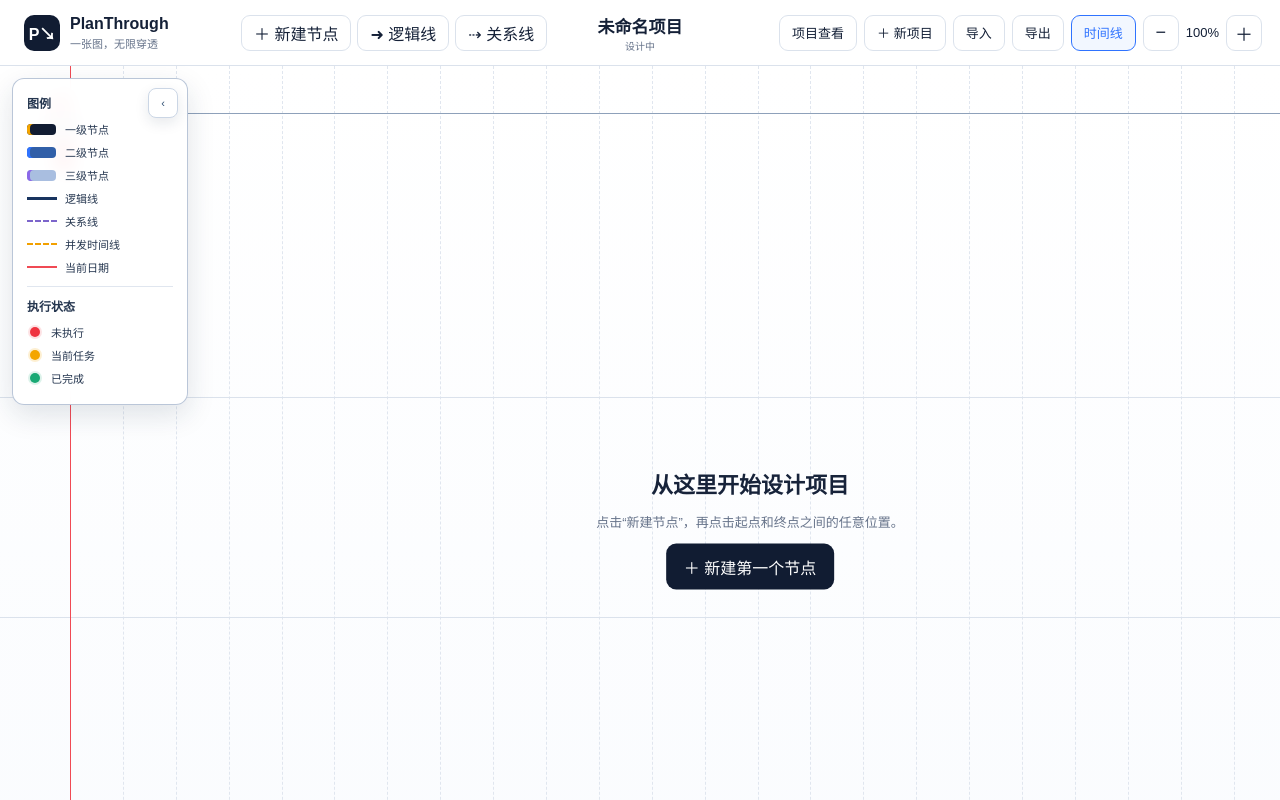
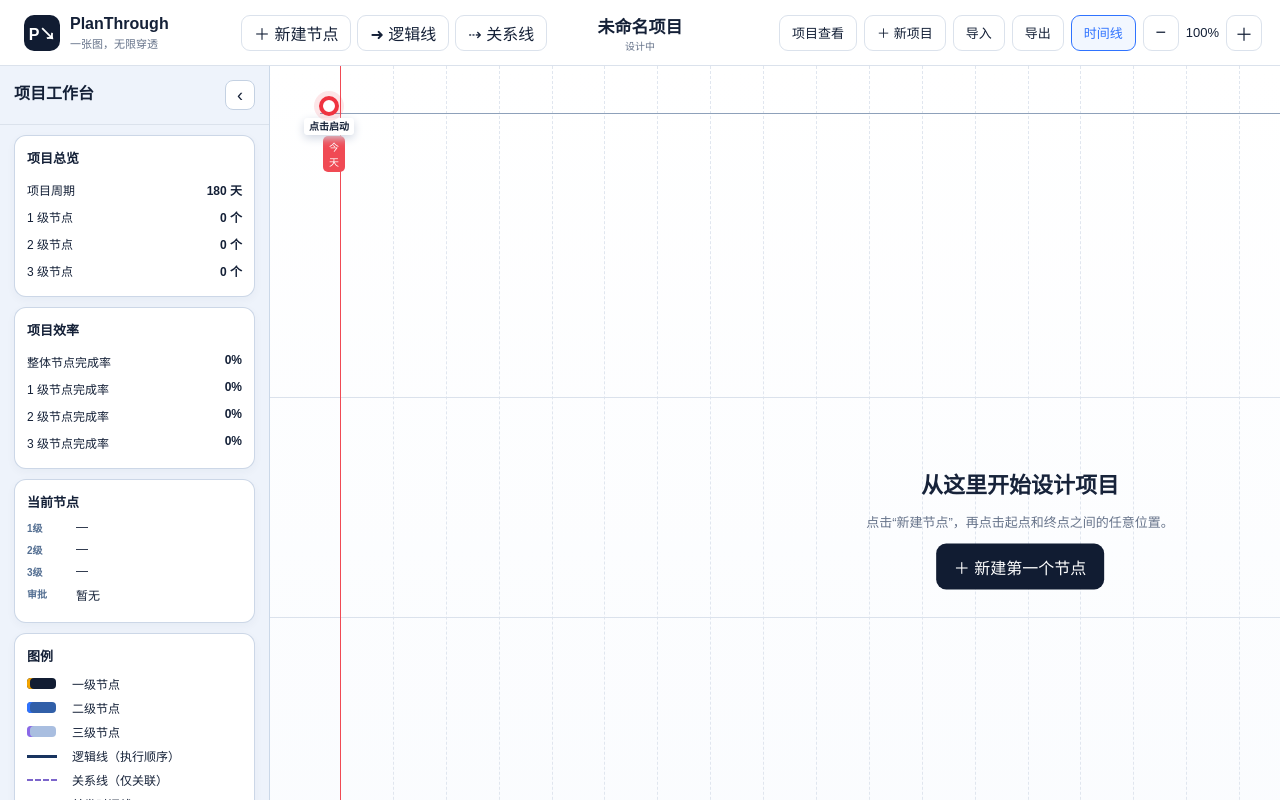
Before and after one commit to gohmadein/PlanThrough, a Next.js app: page / in a window 1280 px wide. Built offline with nearby package versions, Linux system fonts and the light colour scheme.

Commit message:
Expand category lanes with nested task frames

```diff
--- a/app/PlanTool.tsx
+++ b/app/PlanTool.tsx
@@ -287,8 +287,7 @@ export default function PlanTool() {
   const [expanded, setExpanded] = useState<Set<string>>(new Set());
   const [selectedId, setSelectedId] = useState<string | null>(null);
   const [linkSource, setLinkSource] = useState<string | null>(null);
-  const [overviewOpen, setOverviewOpen] = useState(false);
-  const [legendOpen, setLegendOpen] = useState(true);
+  const [overviewOpen, setOverviewOpen] = useState(true);
   const [createOpen, setCreateOpen] = useState(false);
   const [filesOpen, setFilesOpen] = useState(false);
   const [uploadSection, setUploadSection] = useState<WorkingSection>("content");
@@ -330,8 +329,6 @@ export default function PlanTool() {
   const spanDays = Math.ceil(totalRange / DAY);
   const canvasWidth = Math.max(1500, Math.round((spanDays < 60 ? 32 : spanDays < 370 ? 8 : 3.2) * spanDays * zoom));
   const rootTop = 112;
-  const categoryHeight = 220;
-  const baseMainHeight = Math.max(760, rootTop + project.categories.length * categoryHeight + 120);
   const dateX = (date: string, left = 70, width = canvasWidth - 140, start = project.start, end = project.end) => {
     const range = Math.max(DAY, parseDate(end) - parseDate(start));
     return left + clamp((parseDate(date) - parseDate(start)) / range, 0, 1) * width;
@@ -350,6 +347,21 @@ export default function PlanTool() {
         .reduce((sum, child) => sum + measureFrame(child.id) + 18, 0);
       return baseFrameHeight + nested;
     };
+    let categoryCursor = rootTop;
+    const rootNodes = sortedSiblings(project, null);
+    const categoryBands = project.categories.map((category) => {
+      const nodes = rootNodes.filter((node) => node.categoryId === category.id);
+      const requiredHeight = nodes.reduce((height, node, index) => {
+        const nodeBottom = 50 + (index % 2) * 70 + 64;
+        const expandedBottom = expanded.has(node.id) && childrenOf(project, node.id).length
+          ? nodeBottom + 14 + measureFrame(node.id) + 24
+          : nodeBottom + 30;
+        return Math.max(height, expandedBottom);
+      }, 220);
+      const band = { categoryId: category.id, y: categoryCursor, height: requiredHeight };
+      categoryCursor += requiredHeight;
+      return band;
+    });
     const makeFrameTicks = (start: string, end: string, x: number, width: number, level: number) => {
       const range = Math.max(DAY, parseDate(end) - parseDate(start));
       const ticks = Array.from({ length: 6 }, (_, index) => {
@@ -400,12 +412,14 @@ export default function PlanTool() {
       const siblings = sortedSiblings(project, parentId);
       siblings.forEach((node) => {
         const catIndex = Math.max(0, project.categories.findIndex((cat) => cat.id === node.categoryId));
+        const categorySiblings = siblings.filter((other) => other.categoryId === node.categoryId);
+        const row = Math.max(0, categorySiblings.findIndex((other) => other.id === node.id)) % 2;
         const x = dateX(node.start, 62, canvasWidth - 124, project.start, project.end);
         const endX = dateX(node.end, 62, canvasWidth - 124, project.start, project.end);
         const minWidth = 220;
         const width = Math.max(minWidth, endX - x);
         const height = 64;
-        const y = rootTop + catIndex * categoryHeight + 50 + (siblings.filter((other) => other.categoryId === node.categoryId && parseDate(other.start) < parseDate(node.start)).length % 2) * 70;
+        const y = categoryBands[catIndex].y + 50 + row * 70;
         const number = displayNumber(project, node);
         positions.set(node.id, { node, x, y, width, height, level: 0, number });
         if (expanded.has(node.id) && childrenOf(project, node.id).length) {
@@ -417,12 +431,13 @@ export default function PlanTool() {
       });
     };
     placeRoots();
-    const contentHeight = Math.max(baseMainHeight, ...frames.map((frame) => frame.y + frame.height), ...[...positions.values()].map((item) => item.y + item.height));
-    return { positions, frames, contentHeight };
+    const baseContentHeight = Math.max(760, categoryCursor + 120);
+    const contentHeight = Math.max(baseContentHeight, ...frames.map((frame) => frame.y + frame.height + 24), ...[...positions.values()].map((item) => item.y + item.height));
+    return { positions, frames, categoryBands, contentHeight };
   // eslint-disable-next-line react-hooks/exhaustive-deps
   }, [project, expanded, canvasWidth]);
 
-  const mainHeight = Math.max(baseMainHeight, layout.contentHeight + 70);
+  const mainHeight = layout.contentHeight + 70;
 
   const concurrency = useMemo(() => {
     const lines: { x: number; text: string }[] = [];
@@ -473,7 +488,7 @@ export default function PlanTool() {
     let scopeEnd = project.end;
     let scopeX = 70;
     let scopeWidth = canvasWidth - 140;
-    let categoryId = project.categories[clamp(Math.floor((y - rootTop) / categoryHeight), 0, project.categories.length - 1)]?.id;
+    let categoryId = layout.categoryBands.find((band) => y >= band.y && y < band.y + band.height)?.categoryId || project.categories[0]?.id;
     [...layout.frames].reverse().some((frame) => {
       if (x >= frame.x && x <= frame.x + frame.width && y >= frame.y && y <= frame.y + frame.height) {
         const parent = project.nodes.find((node) => node.id === frame.nodeId);
@@ -564,8 +579,7 @@ export default function PlanTool() {
         const band = parentFrame.bands.find((item) => pointerY >= item.y && pointerY < item.y + item.height);
         categoryId = band?.categoryId || categoryId;
       } else {
-        const index = clamp(Math.floor((pointerY - rootTop) / categoryHeight), 0, project.categories.length - 1);
-        categoryId = project.categories[index]?.id || categoryId;
+        categoryId = layout.categoryBands.find((band) => pointerY >= band.y && pointerY < band.y + band.height)?.categoryId || categoryId;
       }
     }
     updateNode(node.id, { start: dateString(start), end: dateString(end), categoryId });
@@ -742,18 +756,15 @@ export default function PlanTool() {
         <input ref={importRef} hidden type="file" accept="application/json,.json" onChange={importProject} />
       </header>
 
-      {overviewOpen && <Overview project={project} activePath={activePath} onClose={() => setOverviewOpen(false)} />}
-
-      <section className={`workspace ${selected ? "with-editor" : ""}`}>
-        <aside className={`canvas-legend ${legendOpen ? "open" : "collapsed"}`}>
-          <button className="legend-toggle" onClick={() => setLegendOpen((value) => !value)}>{legendOpen ? "‹" : "图例 ›"}</button>
-          {legendOpen && <div><h3>图例</h3><p><i className="node-swatch root" />一级节点</p><p><i className="node-swatch child" />二级节点</p><p><i className="node-swatch grandchild" />三级节点</p><p><i className="line-swatch logic" />逻辑线</p><p><i className="line-swatch relation" />关系线</p><p><i className="line-swatch parallel" />并发时间线</p><p><i className="line-swatch today" />当前日期</p><hr /><h3>执行状态</h3><p><i className="status-dot pending" />未执行</p><p><i className="status-dot active" />当前任务</p><p><i className="status-dot completed" />已完成</p></div>}
-        </aside>
+      <section className={`workspace ${overviewOpen ? "with-overview" : ""} ${selected ? "with-editor" : ""}`}>
+        {overviewOpen
+          ? <Overview project={project} activePath={activePath} onClose={() => setOverviewOpen(false)} />
+          : <button className="overview-reopen" onClick={() => setOverviewOpen(true)}>项目总览 ›</button>}
         <div className="canvas-scroll" ref={canvasRef} onPointerDown={canvasPointerDown}>
           <div className={`canvas ${tool !== "select" ? "tool-active" : ""}`} style={{ width: canvasWidth, height: mainHeight }}>
             {project.timelineVisible && ticks.map((tick) => <div className="time-grid" key={`${tick.x}-${tick.label}`} style={{ left: tick.x }} />)}
             {project.categories.map((category, index) => (
-              <div className="category-lane" key={category.id} style={{ top: rootTop + index * categoryHeight, height: categoryHeight }}>
+              <div className="category-lane" key={category.id} style={{ top: layout.categoryBands[index].y, height: layout.categoryBands[index].height }}>
                 <span style={{ color: category.color }}><i style={{ background: category.color }} />{category.name}</span>
               </div>
             ))}
@@ -857,12 +868,15 @@ export default function PlanTool() {
 function Overview({ project, activePath, onClose }: { project: Project; activePath: PlanNode[]; onClose: () => void }) {
   const levels = [0, 1, 2].map((level) => project.nodes.filter((node) => nodeDepth(project, node) === level));
   const rate = (nodes: PlanNode[]) => nodes.length ? Math.round(nodes.reduce((sum, node) => sum + calculatedProgress(project, node), 0) / nodes.length) : 0;
+  const current = activePath.at(-1);
+  const approval = current?.working.approvals.find((step) => step.status === "pending") || current?.working.approvals.at(-1);
+  const approvalText = !current ? "暂无" : approval ? `${approval.name} · ${approval.status === "approved" ? "已通过" : approval.status === "rejected" ? "未通过" : "待处理"}` : "未设置";
   return <aside className="overview-panel">
-    <header><b>项目总览</b><button onClick={onClose}>×</button></header>
-    <section><h3>项目规模</h3><dl><div><dt>项目周期</dt><dd>{Math.ceil((parseDate(project.end) - parseDate(project.start)) / DAY)} 天</dd></div>{levels.map((nodes, i) => <div key={i}><dt>{i + 1} 级节点</dt><dd>{nodes.length} 个</dd></div>)}</dl></section>
-    <section><h3>项目效率</h3><dl><div><dt>整体完成率</dt><dd>{rate(project.nodes)}%</dd></div>{levels.map((nodes, i) => <div key={i}><dt>{i + 1} 级完成率</dt><dd>{rate(nodes)}%</dd></div>)}</dl></section>
-    <section><h3>当前节点</h3>{activePath.length ? activePath.map((node) => <p key={node.id}><span>{displayNumber(project, node)}</span>{node.title}</p>) : <p className="muted">暂无执行中的节点</p>}</section>
-    <section className="legend"><h3>图例</h3><p><i className="logic" />逻辑线（控制执行）</p><p><i className="relation" />关系线（仅作关联）</p><p><i className="parallel" />并发时间线</p></section>
+    <header><b>项目工作台</b><button onClick={onClose} title="收起左侧栏">‹</button></header>
+    <section><h3>项目总览</h3><dl><div><dt>项目周期</dt><dd>{Math.ceil((parseDate(project.end) - parseDate(project.start)) / DAY)} 天</dd></div>{levels.map((nodes, i) => <div key={i}><dt>{i + 1} 级节点</dt><dd>{nodes.length} 个</dd></div>)}</dl></section>
+    <section><h3>项目效率</h3><dl><div><dt>整体节点完成率</dt><dd>{rate(project.nodes)}%</dd></div>{levels.map((nodes, i) => <div key={i}><dt>{i + 1} 级节点完成率</dt><dd>{rate(nodes)}%</dd></div>)}</dl></section>
+    <section className="current-path"><h3>当前节点</h3>{[0, 1, 2].map((level) => { const node = activePath.find((item) => nodeDepth(project, item) === level); return <p key={level}><b>{level + 1}级</b><span>{node ? `${displayNumber(project, node)} · ${node.title}` : "—"}</span></p>; })}<p><b>审批</b><span>{approvalText}</span></p></section>
+    <section className="canvas-key"><h3>图例</h3><p><i className="node-swatch root" />一级节点</p><p><i className="node-swatch child" />二级节点</p><p><i className="node-swatch grandchild" />三级节点</p><p><i className="line-swatch logic" />逻辑线（执行顺序）</p><p><i className="line-swatch relation" />关系线（仅关联）</p><p><i className="line-swatch parallel" />并发时间线</p><p><i className="line-swatch today" />当前日期线</p><hr /><p><i className="status-dot pending" />未执行</p><p><i className="status-dot active" />当前任务</p><p><i className="status-dot completed" />已完成</p></section>
   </aside>;
 }
 
--- a/app/extras.css
+++ b/app/extras.css
@@ -81,71 +81,8 @@
   line-height: 1.45;
 }
 
-/* Canvas legend: always reachable, but collapsible when it blocks the plan. */
 .workspace {
   position: relative;
-}
-
-.canvas-legend {
-  position: absolute;
-  top: 12px;
-  left: 12px;
-  z-index: 36;
-  color: #263750;
-  font-size: 11px;
-  transition: width 0.18s ease, padding 0.18s ease, box-shadow 0.18s ease;
-}
-
-.canvas-legend.open {
-  width: 176px;
-  padding: 13px 14px 12px;
-  border: 1px solid rgba(160, 177, 201, 0.72);
-  border-radius: 12px;
-  background: rgba(255, 255, 255, 0.95);
-  box-shadow: 0 10px 28px rgba(24, 43, 72, 0.13);
-  backdrop-filter: blur(8px);
-}
-
-.canvas-legend.collapsed {
-  width: 68px;
-}
-
-.legend-toggle {
-  border: 1px solid #cbd6e5;
-  border-radius: 8px;
-  background: #fff;
-  color: #315174;
-  min-width: 30px;
-  height: 30px;
-  padding: 0 9px;
-  cursor: pointer;
-  box-shadow: 0 5px 14px rgba(24, 43, 72, 0.1);
-}
-
-.canvas-legend.open .legend-toggle {
-  position: absolute;
-  top: 9px;
-  right: 9px;
-  padding: 0;
-}
-
-.canvas-legend h3 {
-  margin: 2px 36px 9px 0;
-  font-size: 12px;
-}
-
-.canvas-legend p {
-  display: flex;
-  align-items: center;
-  min-height: 18px;
-  margin: 5px 0;
-}
-
-.canvas-legend hr {
-  height: 1px;
-  margin: 10px 0;
-  border: 0;
-  background: #e0e6ef;
 }
 
 .node-swatch {
@@ -213,3 +150,105 @@
   background: #19a974;
   box-shadow: 0 0 0 2px rgba(25, 169, 116, 0.15);
 }
+
+/* Persistent left project workspace. */
+.workspace.with-overview {
+  grid-template-columns: 270px minmax(0, 1fr);
+}
+
+.workspace.with-overview.with-editor {
+  grid-template-columns: 270px minmax(0, 1fr) 370px;
+}
+
+.overview-panel {
+  position: relative;
+  inset: auto;
+  width: 270px;
+  max-height: none;
+  height: 100%;
+  overflow-y: auto;
+  padding: 14px;
+  border: 0;
+  border-right: 1px solid #cbd8e8;
+  border-radius: 0;
+  background: #eef3fb;
+  box-shadow: none;
+  z-index: 42;
+}
+
+.overview-panel > header {
+  position: sticky;
+  top: -14px;
+  z-index: 2;
+  margin: -14px -14px 10px;
+  padding: 14px;
+  background: rgba(238, 243, 251, 0.96);
+  backdrop-filter: blur(7px);
+}
+
+.overview-panel > header button {
+  display: grid;
+  place-items: center;
+  width: 30px;
+  height: 30px;
+  border: 1px solid #c4d1e2;
+  border-radius: 8px;
+  background: #fff;
+  font-size: 18px;
+}
+
+.overview-panel section {
+  border: 1px solid rgba(190, 204, 224, 0.78);
+  box-shadow: 0 3px 10px rgba(36, 58, 89, 0.04);
+}
+
+.overview-panel .current-path p {
+  display: grid;
+  grid-template-columns: 42px minmax(0, 1fr);
+  align-items: start;
+  margin: 7px 0;
+}
+
+.overview-panel .current-path p b {
+  color: #557093;
+  font-size: 10px;
+}
+
+.overview-panel .current-path p span {
+  min-width: 0;
+  padding: 0;
+  overflow: hidden;
+  color: #17233a;
+  background: none;
+  text-overflow: ellipsis;
+  white-space: nowrap;
+}
+
+.canvas-key p {
+  display: flex;
+  align-items: center;
+  min-height: 19px;
+  margin: 5px 0;
+}
+
+.canvas-key hr {
+  height: 1px;
+  margin: 10px 0;
+  border: 0;
+  background: #dce4ef;
+}
+
+.overview-reopen {
+  position: absolute;
+  top: 12px;
+  left: 12px;
+  z-index: 38;
+  height: 34px;
+  padding: 0 12px;
+  border: 1px solid #cbd6e5;
+  border-radius: 8px;
+  background: rgba(255, 255, 255, 0.96);
+  color: #315174;
+  cursor: pointer;
+  box-shadow: 0 5px 14px rgba(24, 43, 72, 0.1);
+}
```
Also changed, not shown: 1 other file (tests, documents, lock files or other folders).
